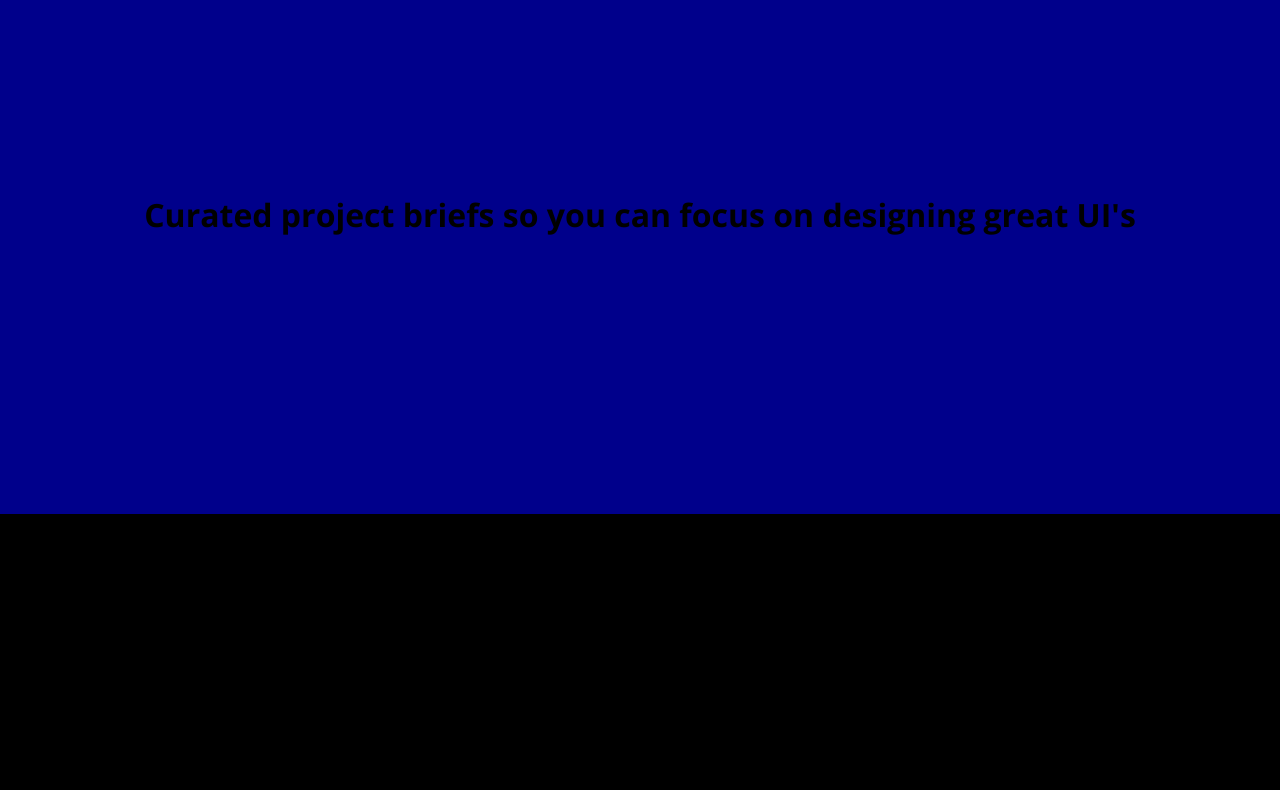
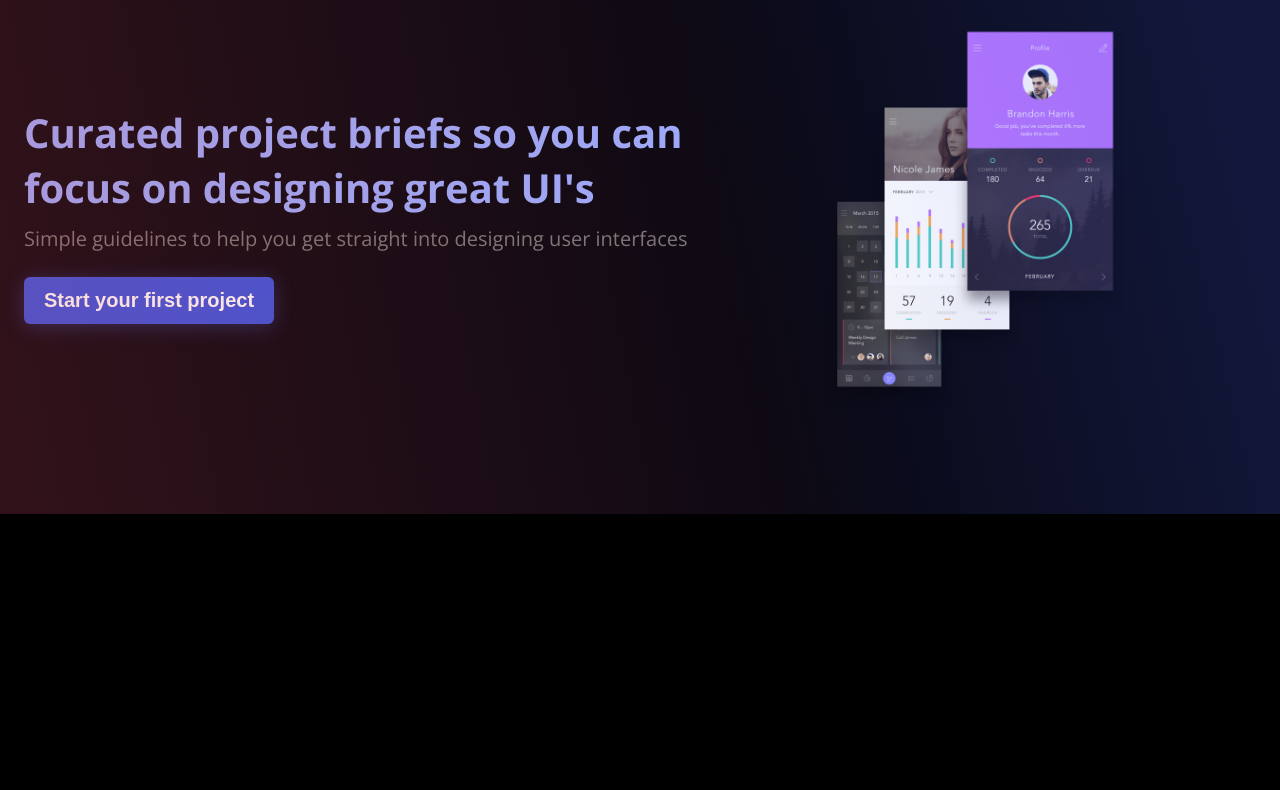
Before and after one commit to bcavs/tryui, a Gatsby site in the folder frontend/: page / in a window 1280 px wide. Shown: the part 86-876 px from the top of the page. Built offline with nearby package versions, Linux system fonts and the light colour scheme; Gatsby itself is replaced by a stand-in of ours.

Commit message:
finish base styling for home hero

```diff
--- a/frontend/src/components/HomePage/TopBar/TopBar.scss
+++ b/frontend/src/components/HomePage/TopBar/TopBar.scss
@@ -11,7 +11,7 @@
 		flex-flow: row;
 		justify-content: space-between;
 		align-items: center;
-		max-width: $container-max-width;
+		// max-width: $container-max-width;
 		margin: 0 auto;
 		.logo-wrapper {
 			height: 100%;
--- /dev/null
+++ b/frontend/src/components/Shared/CtaButton/CtaButton.jsx
@@ -0,0 +1,17 @@
+import React from "react"
+import PropTypes from "prop-types"
+import "./CtaButton.scss"
+
+const CtaButton = props => (
+	<button className="cta-button">{props.children}</button>
+)
+
+CtaButton.propTypes = {
+	// bla: PropTypes.string,
+}
+
+CtaButton.defaultProps = {
+	// bla: 'test',
+}
+
+export default CtaButton
--- /dev/null
+++ b/frontend/src/components/Shared/CtaButton/CtaButton.scss
@@ -0,0 +1,11 @@
+.cta-button {
+	background: #3b56de;
+	box-shadow: 0px 3px 20px rgba(90, 114, 240, 0.3);
+	border-radius: 6px;
+	border: none;
+	padding: 12px 20px;
+	color: white;
+	font-weight: bold;
+	font-size: 20px;
+	text-align: center;
+}
--- /dev/null
+++ b/frontend/src/components/Shared/CtaButton/index.js
@@ -0,0 +1,3 @@
+import CtaButton from './CtaButton';
+
+export default CtaButton;
--- a/frontend/src/pages/index.js
+++ b/frontend/src/pages/index.js
@@ -2,11 +2,16 @@ import React from "react"
 
 import SEO from "../inc/seo"
 import TopBar from "../components/HomePage/TopBar"
+import CtaButton from "../components/Shared/CtaButton"
 
 import "../styles/global.scss"
 import "../styles/pages/home.scss"
 
 import "react-awesome-button/src/styles/styles.scss"
+
+import { Grid, Container } from "@material-ui/core"
+
+import HeroImage from "../images/home-hero.png"
 
 // ================= Used to hide a bugged warning from react-hot-loader =================
 import { setConfig } from "react-hot-loader"
@@ -29,9 +34,39 @@ const IndexPage = () => (
 		<SEO title="Home" />
 		<TopBar />
 		<div className="home-page_hero">
-			<h1>
-				Curated project briefs so you can focus on designing great UI's
-			</h1>
+			<Container className="hero-content-container">
+				<Grid container>
+					<Grid container item xs={12} md={7} alignItems="center">
+						<div className="hero-content">
+							<h1>
+								Curated project briefs so you can focus on
+								designing great UI's
+							</h1>
+							<p>
+								Simple guidelines to help you get straight into
+								designing user interfaces
+							</p>
+							<CtaButton>Start your first project</CtaButton>
+						</div>
+					</Grid>
+					<Grid
+						container
+						item
+						xs={12}
+						md={5}
+						justify="center"
+						alignItems="center"
+					>
+						<img
+							className="hero-image"
+							src={HeroImage}
+							alt="Design UI"
+						/>
+					</Grid>
+				</Grid>
+				<div className="gradient-overlay blue" />
+				<div className="gradient-overlay red" />
+			</Container>
 		</div>
 		<div className="body" style={styles.body}>
 			<p>Home</p>
--- a/frontend/src/styles/global.scss
+++ b/frontend/src/styles/global.scss
@@ -3,6 +3,13 @@
 	box-sizing: border-box;
 }
 html,
+p,
+h1,
+h2,
+h3,
+h4,
+h5,
+h6,
 body {
 	margin: 0;
 	padding: 0;
@@ -20,3 +27,7 @@ h3 {
 		padding-bottom: 100%;
 	}
 }
+.full-width-height {
+	width: 100%;
+	height: 100%;
+}
--- a/frontend/src/styles/pages/home.scss
+++ b/frontend/src/styles/pages/home.scss
@@ -1,9 +1,53 @@
+@import "../variables.scss";
+
 .home-page_hero {
-	background-color: darkblue;
+	background-color: #080812;
 	min-height: 600px;
 	display: flex;
 	justify-content: center;
 	align-items: center;
+	color: $light-purple;
+	position: relative;
+	.hero-content-container {
+		z-index: 2;
+		.hero-content {
+			h1 {
+				font-size: 40px;
+			}
+			p {
+				color: #797979;
+				margin: 10px 0 25px 0;
+				font-size: 20px;
+			}
+		}
+	}
+	.gradient-overlay {
+		width: 100%;
+		height: 100%;
+		position: absolute;
+		top: 0;
+		left: 0;
+		z-index: 1;
+		pointer-events: none;
+	}
+	.gradient-overlay.blue {
+		background: linear-gradient(
+			76.52deg,
+			rgba(59, 86, 222, 0.2) 6.95%,
+			rgba(59, 86, 222, 0) 45.33%
+		);
+		transform: rotate(-180deg);
+	}
+	.gradient-overlay.red {
+		background: linear-gradient(
+			79.3deg,
+			rgba(222, 59, 59, 0.2) -1.43%,
+			rgba(59, 86, 222, 0) 66.29%
+		);
+	}
+	.hero-image {
+		width: 350px;
+	}
 }
 .body {
 	background-color: #000000;
--- a/frontend/src/styles/variables.scss
+++ b/frontend/src/styles/variables.scss
@@ -24,6 +24,8 @@ $ink: #062f4f;
 $posy: #812772;
 $embers: #b82601;
 
+$light-purple: #9cadff;
+
 //THEME
 $primary: $blue;
 
```
Also changed, not shown: frontend/src/images/home-hero.png (added).
